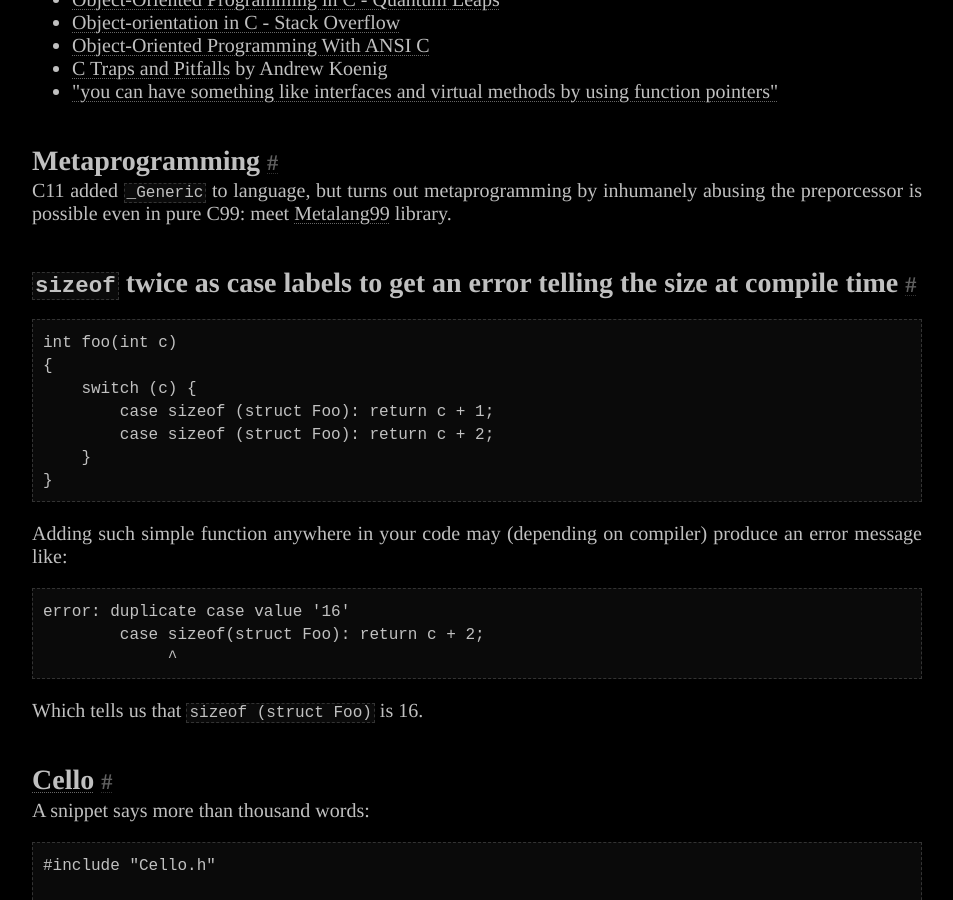
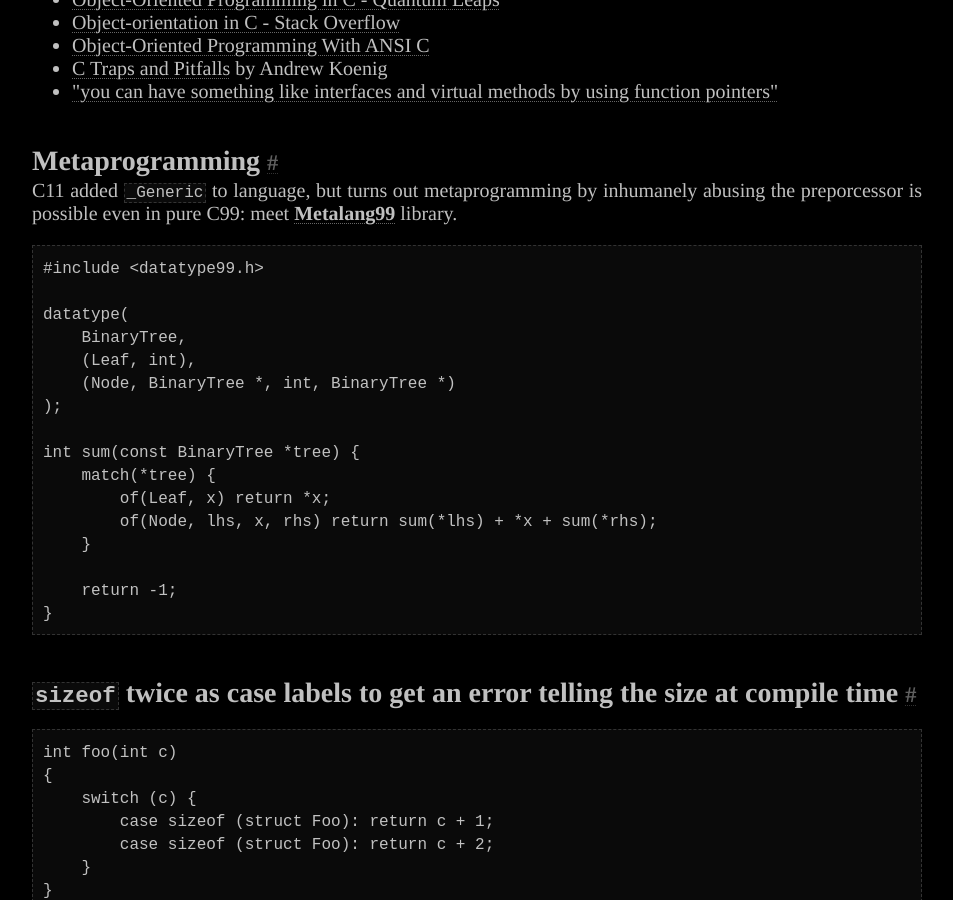
Before and after one commit to Jorenar/blog, a Jekyll site: the page built from _posts/2023-02-19-less-known-c.md, in a window 1280 px wide and 900 px high, scrolled down 18643 px. Shown: the whole window, without its empty margins (163-1116 px from the left). Built offline with Jekyll 4.4.1, drawn with Linux system fonts in a browser that asks for light colours.

Commit message:
deploy: 0beafaed83a8f48f2d5a4a6ddbb8f5faa0a021f9

````diff
--- a/_posts/2023-02-19-less-known-c.md
+++ b/_posts/2023-02-19-less-known-c.md
@@ -827,7 +827,26 @@ introduced to the code by the `asm` keyword.
 
 C11 added `_Generic` to language, but turns out metaprogramming
 by inhumanely abusing the preporcessor is possible even in pure C99:
-meet [Metalang99](https://metalang99.readthedocs.io) library.
+meet [**Metalang99**](https://metalang99.readthedocs.io) library.
+
+```
+#include <datatype99.h>
+
+datatype(
+    BinaryTree,
+    (Leaf, int),
+    (Node, BinaryTree *, int, BinaryTree *)
+);
+
+int sum(const BinaryTree *tree) {
+    match(*tree) {
+        of(Leaf, x) return *x;
+        of(Node, lhs, x, rhs) return sum(*lhs) + *x + sum(*rhs);
+    }
+
+    return -1;
+}
+```
 
 ## `sizeof` twice as case labels to get an error telling the size at compile time
 
````
